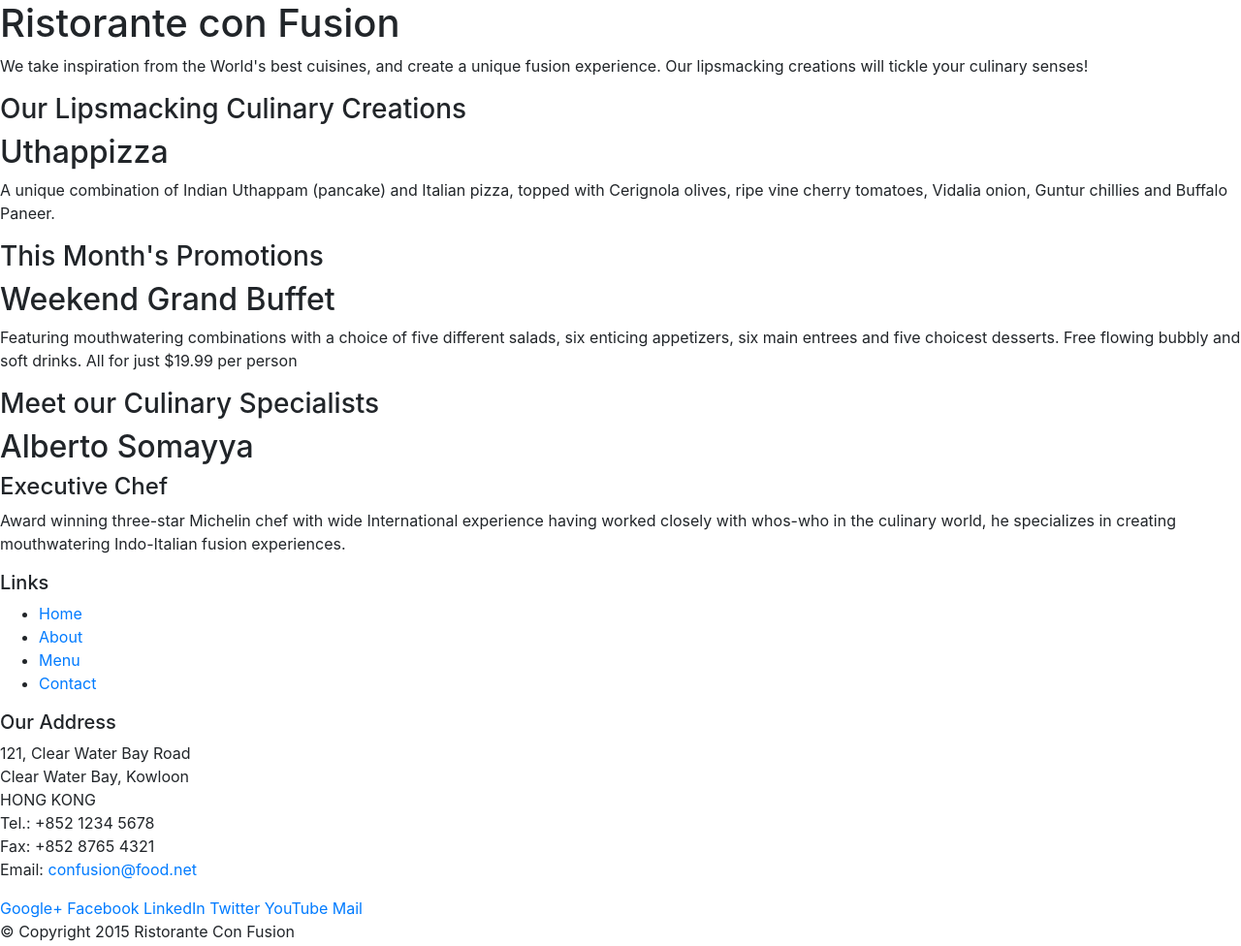
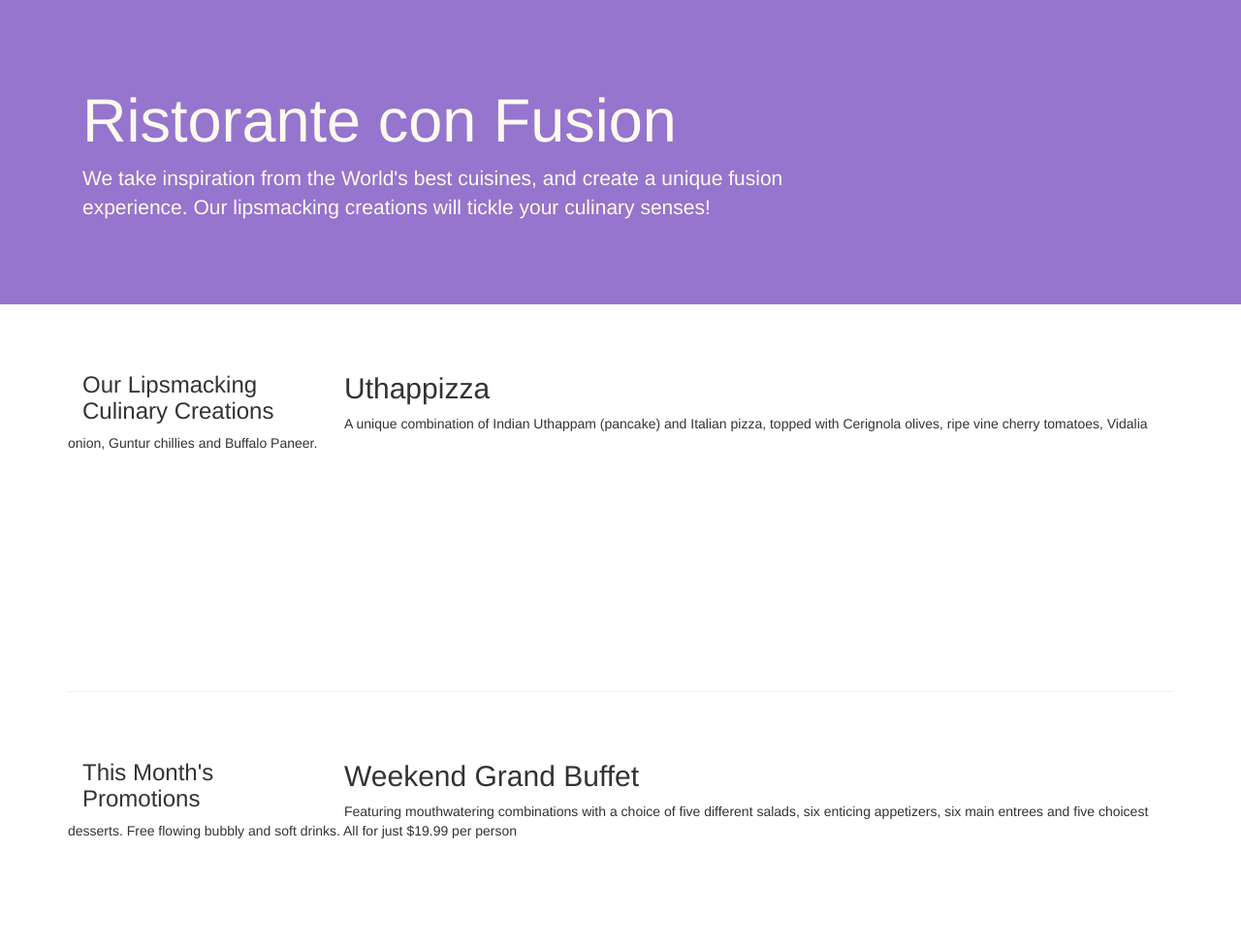
Before and after one commit to a2pr/Bootstrap-example, a website: page index.html in a window 1280 px wide. Shown: the top 976 px of the page at 97% size. Drawn offline with nearby package versions, Linux system fonts and the light colour scheme.

Commit message:
grid pt2

```diff
--- /dev/null
+++ b/css/styles.css
@@ -0,0 +1,26 @@
+.row-header{
+    margin:0px auto;
+    padding: 0px auto;
+}
+.row-content{
+    margin:0px auto;
+    padding: 50px 0px 50px 0;
+    border-bottom: 1px ridge;
+    min-height: 400px;
+}
+.footer{
+    background-color: #D1C4E9;
+    margin: 0px auto;
+    padding: 20px 0 20px 0;
+}
+.jumbotron{
+    padding: 70px 30px 70px 30px;
+    margin: 0px auto;
+    background: #9575CD;
+    color: floralwhite;
+}
+.address{
+    font-size: 80%;
+    margin: 0px;
+    color: #0f0f0f;
+}
--- a/index.html
+++ b/index.html
@@ -10,50 +10,51 @@
 
     <!-- Bootstrap CSS -->
     <link rel="stylesheet" href="node_modules/bootstrap/dist/css/bootstrap.min.css">
+    <link rel="stylesheet" href="css/styles.css">
 </head>
 
 <body>
 
-    <header>
-        <div>
-            <div>
-                <div>
+    <header class="jumbotron">
+        <div class="container">
+            <div class="row row-header">
+                <div class="col-12 col-sm-8">
                     <h1>Ristorante con Fusion</h1>
                     <p>We take inspiration from the World's best cuisines, and create a unique fusion experience. Our lipsmacking creations will tickle your culinary senses!</p>
                 </div>
-                <div>
+                <div class="col col-sm">
                 </div>
             </div>
         </div>
     </header>
 
-    <div>
-        <div>
-            <div>
+    <div class="container">
+        <div class="row row-content align-items-center">
+            <div class="col-sm-4  col-md-3 order-last ">
                 <h3>Our Lipsmacking Culinary Creations</h3>
             </div>
-            <div>
+            <div class="col-sm  col-md order-first ">
                 <h2>Uthappizza</h2>
                 <p>A unique combination of Indian Uthappam (pancake) and Italian pizza, topped with Cerignola olives, ripe vine cherry tomatoes, Vidalia onion, Guntur chillies and Buffalo Paneer.</p>
             </div>
         </div>
 
 
-        <div>
-            <div>
+        <div class="row row-content align-items-center">
+            <div class="col-sm-4 col-md-3">
                 <h3>This Month's Promotions</h3>
             </div>
-            <div>
+            <div class="col-sm col-md">
                 <h2>Weekend Grand Buffet</h2>
                 <p>Featuring mouthwatering combinations with a choice of five different salads, six enticing appetizers, six main entrees and five choicest desserts. Free flowing bubbly and soft drinks. All for just $19.99 per person </p>
             </div>
         </div>
 
-        <div>
-            <div>
+        <div class="row row-content align-items-center">
+            <div class="col-sm-4    order-last col-md-3 ">
                 <h3>Meet our Culinary Specialists</h3>
             </div>
-            <div>
+            <div class="col-sm col-md order-first">
                 <h2>Alberto Somayya</h2>
                 <h4>Executive Chef</h4>
                 <p>Award winning three-star Michelin chef with wide International experience having worked closely with whos-who in the culinary world, he specializes in creating mouthwatering Indo-Italian fusion experiences. </p>
@@ -61,19 +62,19 @@
         </div>
     </div>
 
-    <footer>
-        <div>
-            <div>
-                <div>
+    <footer class="footer">
+        <div class="container">
+            <div class="row">
+                <div class="col-5 offset-1 col-sm-2">
                     <h5>Links</h5>
-                    <ul>
+                    <ul class="list-unstyled">
                         <li><a href="#">Home</a></li>
                         <li><a href="#">About</a></li>
                         <li><a href="#">Menu</a></li>
                         <li><a href="#">Contact</a></li>
                     </ul>
                 </div>
-                <div>
+                <div class="col-6 col-sm-5">
                     <h5>Our Address</h5>
                     <address>
 		              121, Clear Water Bay Road<br>
@@ -84,8 +85,8 @@
 		              Email: <a href="mailto:confusion@food.net">confusion@food.net</a>
 		           </address>
                 </div>
-                <div>
-                    <div>
+                <div class="col col-sm-4 align-self-center">
+                    <div style="text-align:center">
                         <a href="http://google.com/+">Google+</a>
                         <a href="http://www.facebook.com/profile.php?id=">Facebook</a>
                         <a href="http://www.linkedin.com/in/">LinkedIn</a>
@@ -95,8 +96,8 @@
                     </div>
                 </div>
            </div>
-           <div>
-                <div>
+           <div class="row justify-content-center">
+                <div class="col-auto">
                     <p>© Copyright 2015 Ristorante Con Fusion</p>
                 </div>
            </div>
```
